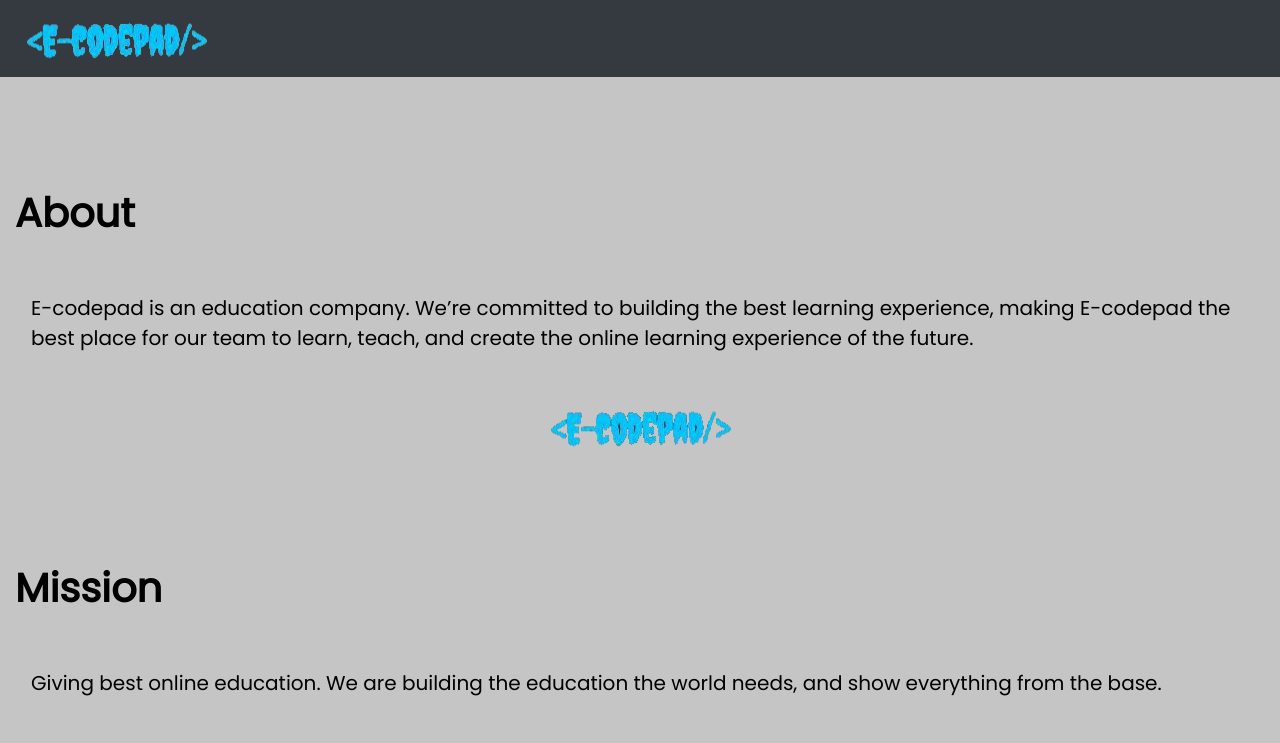
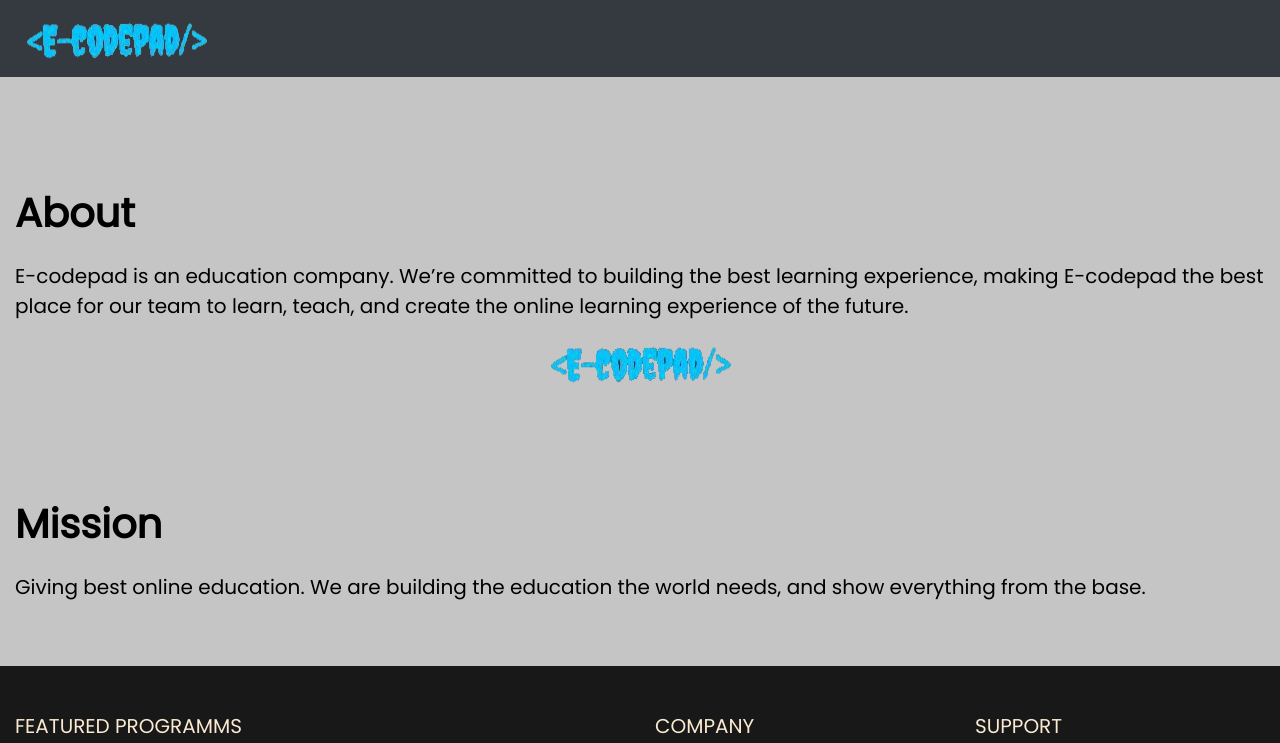
Before and after one commit to MelakuD/E-codepad, a plain HTML site: page pages/about.html in a window 1280 px wide. Shown: the top 743 px of the page. Drawn offline with nearby package versions, Linux system fonts and the light colour scheme.

Commit message:
Update about.html

```diff
--- a/pages/about.html
+++ b/pages/about.html
@@ -25,7 +25,7 @@
         <div class="row padding">
             <div class="col-12">
                 <h1 class="py-3">About</h1>
-                <p class="lead pad">
+                <p class="lead">
                     E-codepad is an education company.
                     We’re committed to building the best learning
                     experience, making E-codepad the best place
@@ -47,7 +47,7 @@
         <div class="row padding">
             <div class="col-12">
                 <h1 class="py-3">Mission</h1>
-                <p class="lead pad">
+                <p class="lead">
                     Giving best online education. We are
                     building the education the world needs, and show
                     everything from the base.
```
